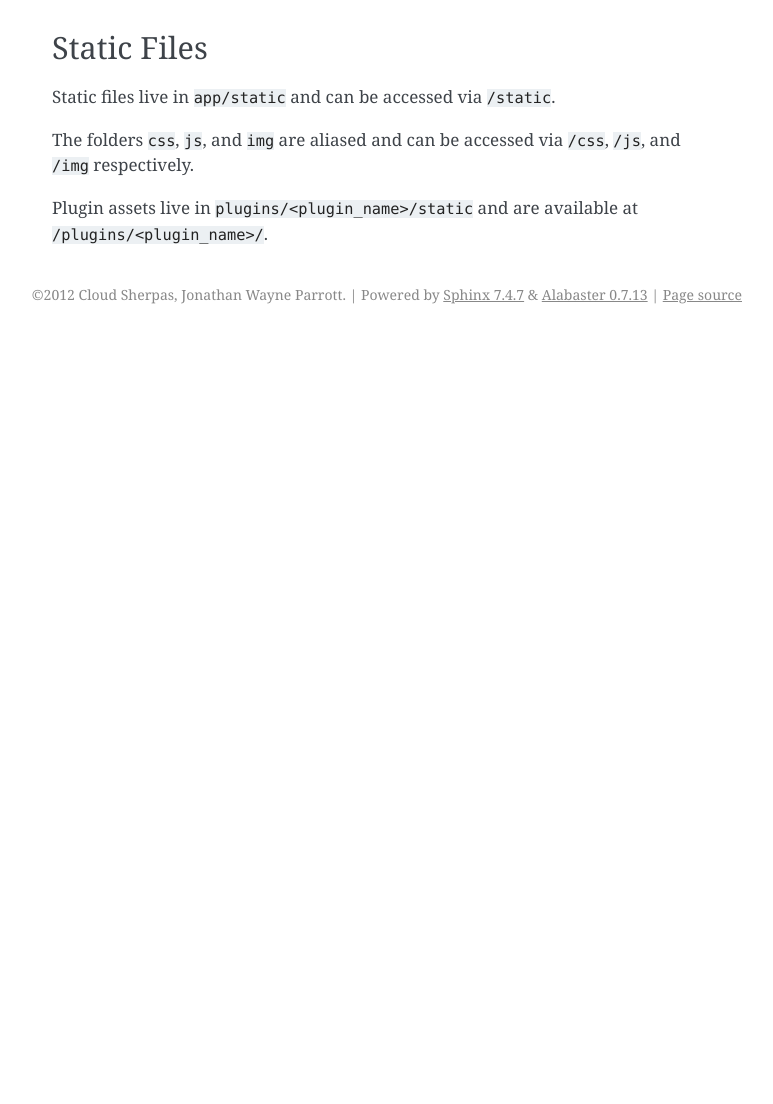
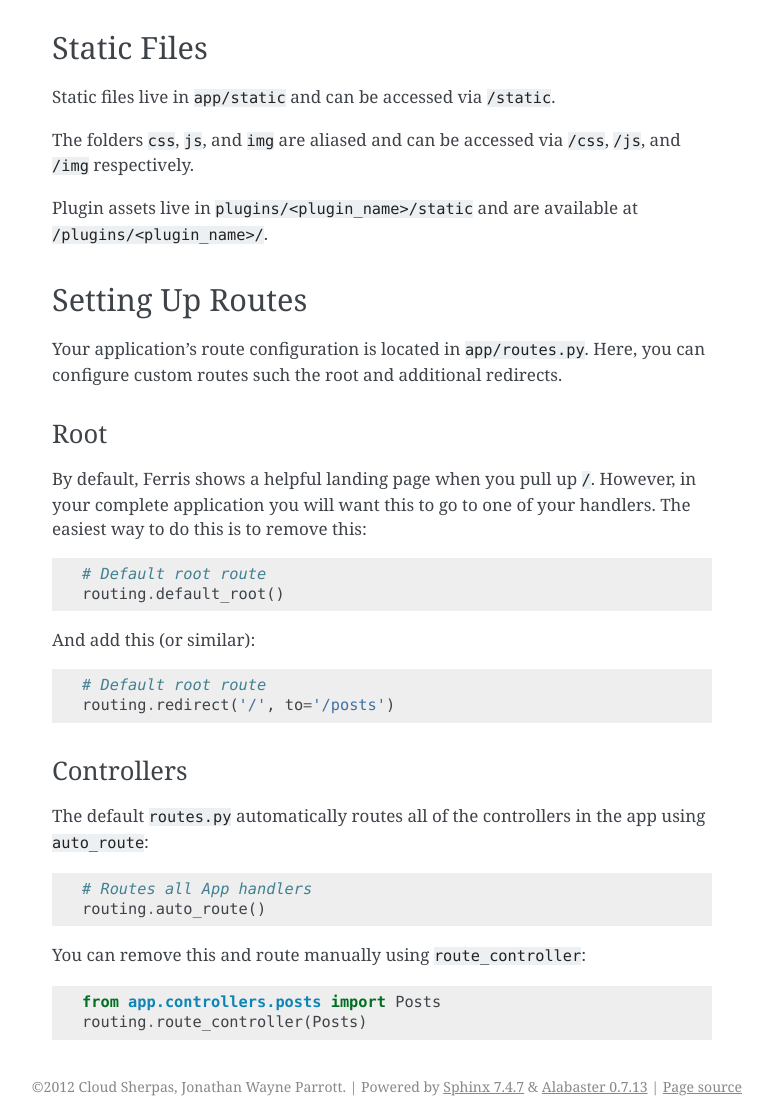
Before and after one commit to yowmamasita/Ferris2, a Sphinx documentation site: the page built from docs/users_guide/routing.rst, in a window 1280 px wide and 1400 px high, scrolled down 3088 px, cut to the strip 296-1400 px from the top of the window. Shown: the whole strip, without its empty margins (368-1141 px from the left). Built offline with Sphinx 7.4.7, drawn with Linux system fonts in a browser that asks for light colours; before the commit the page ends 3718 px from its top, so only the background shows below that; some of the changed text lies outside the part shown.

Commit message:
Finising routing

```diff
--- a/docs/users_guide/routing.rst
+++ b/docs/users_guide/routing.rst
@@ -143,3 +143,37 @@ Static files live in ``app/static`` and can be accessed via ``/static``.
 The folders ``css``, ``js``, and ``img`` are aliased and can be accessed via ``/css``, ``/js``, and ``/img`` respectively.
 
 Plugin assets live in ``plugins/<plugin_name>/static`` and are available at ``/plugins/<plugin_name>/``.
+
+
+Setting Up Routes
+-----------------
+
+Your application's route configuration is located in ``app/routes.py``. Here, you can configure custom routes such the root and additional redirects.
+
+
+Root
+~~~~
+
+By default, Ferris shows a helpful landing page when you pull up ``/``. However, in your complete application you will want this to go to one of your handlers. The easiest way to do this is to remove this::
+
+    # Default root route
+    routing.default_root()
+
+And add this (or similar)::
+
+    # Default root route
+    routing.redirect('/', to='/posts')
+
+
+Controllers
+~~~~~~~~~~~
+
+The default ``routes.py`` automatically routes all of the controllers in the app using ``auto_route``::
+
+    # Routes all App handlers
+    routing.auto_route()
+
+You can remove this and route manually using ``route_controller``::
+
+    from app.controllers.posts import Posts
+    routing.route_controller(Posts)
```
